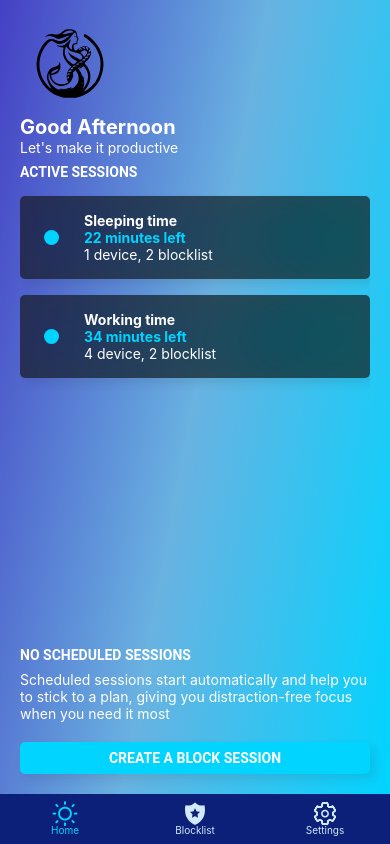
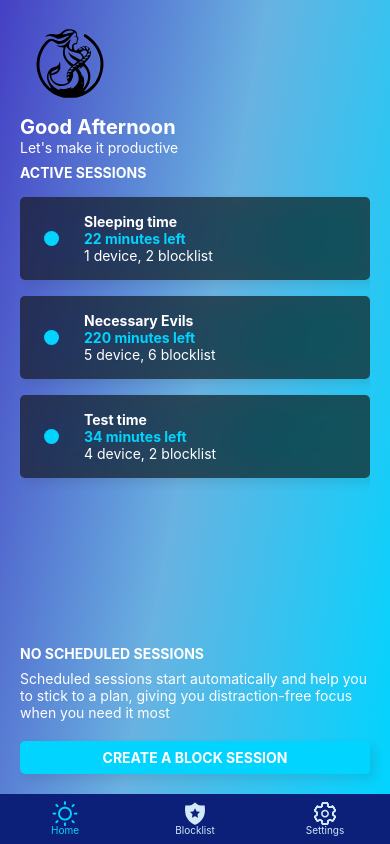
Before and after one commit to amehmeto/TiedSiren, a React Native app: screen / in a window 390 px wide. Built offline with nearby package versions, Linux system fonts and the light colour scheme.

Commit message:
refactor(HomeScreen): fix font family and use Stylesheet object

```diff
--- a/react-view/design-system/components/TiedSButton.tsx
+++ b/react-view/design-system/components/TiedSButton.tsx
@@ -1,4 +1,4 @@
-import { Pressable, StyleSheet, Text, TouchableOpacity } from 'react-native'
+import { StyleSheet, Text, TouchableOpacity } from 'react-native'
 import React from 'react'
 import { T } from '../theme'
 
@@ -26,7 +26,6 @@ const styles = StyleSheet.create({
   },
   buttonText: {
     fontWeight: T.fontWeight.bold,
-    fontFamily: T.fontFamily.primary,
     color: T.color.text,
     textAlign: 'center',
     borderRadius: T.borderRadius.roundedSmall,
--- a/react-view/screens/Home/HomeScreen.tsx
+++ b/react-view/screens/Home/HomeScreen.tsx
@@ -1,6 +1,6 @@
 import { NativeStackNavigationProp } from '@react-navigation/native-stack'
 import React from 'react'
-import { FlatList, Text } from 'react-native'
+import { FlatList, StyleSheet, Text } from 'react-native'
 import { TiedSirenLogoSvg } from './TiedSirenLogoSvg'
 import 'react-native-gesture-handler'
 import { TiedSButton } from '../../design-system/components/TiedSButton'
@@ -16,44 +16,28 @@ type HomeScreenProps = {
 }
 
 export function HomeScreen({ navigation }: Readonly<HomeScreenProps>) {
-  const titleStyle = {
-    fontWeight: T.fontWeight.bold,
-    color: T.color.text,
-    fontFamily: T.fontFamily.primary,
-    fontSize: T.size.small,
-    marginTop: T.spacing.small,
-    marginBottom: T.spacing.small,
-  }
-
   const currentSessions = [
     { name: 'Sleeping time', minutesLeft: 22, blocklists: 2, devices: 1 },
-    { name: 'Working time', minutesLeft: 34, blocklists: 2, devices: 4 },
+    { name: 'Necessary Evils', minutesLeft: 220, blocklists: 6, devices: 5 },
+    { name: 'Test time', minutesLeft: 34, blocklists: 2, devices: 4 },
   ]
 
   return (
     <TiedSLinearBackground>
       <TiedSirenLogoSvg />
-      <Text
-        style={{
-          color: T.color.text,
-          fontWeight: T.fontWeight.bold,
-          fontSize: T.size.medium,
-        }}
-      >
-        Good Afternoon
-      </Text>
-      <Text style={{ color: T.color.text }}>Let's make it productive</Text>
+      <Text style={styles.greetings}>Good Afternoon</Text>
+      <Text style={styles.text}>Let's make it productive</Text>
 
-      <Text style={titleStyle}>ACTIVE SESSIONS</Text>
+      <Text style={styles.title}>ACTIVE SESSIONS</Text>
 
       <FlatList
         data={currentSessions}
         renderItem={({ item }) => <CurrentSessionBoard session={item} />}
       />
 
-      <Text style={titleStyle}>NO SCHEDULED SESSIONS</Text>
+      <Text style={styles.title}>NO SCHEDULED SESSIONS</Text>
 
-      <Text style={{ color: T.color.text }}>
+      <Text style={styles.text}>
         Scheduled sessions start automatically and help you to stick to a plan,
         giving you distraction-free focus when you need it most
       </Text>
@@ -67,3 +51,19 @@ export function HomeScreen({ navigation }: Readonly<HomeScreenProps>) {
     </TiedSLinearBackground>
   )
 }
+
+const styles = StyleSheet.create({
+  title: {
+    fontWeight: T.fontWeight.bold,
+    color: T.color.text,
+    fontSize: T.size.small,
+    marginTop: T.spacing.small,
+    marginBottom: T.spacing.small,
+  },
+  greetings: {
+    color: T.color.text,
+    fontWeight: T.fontWeight.bold,
+    fontSize: T.size.medium,
+  },
+  text: { color: T.color.text },
+})
```
